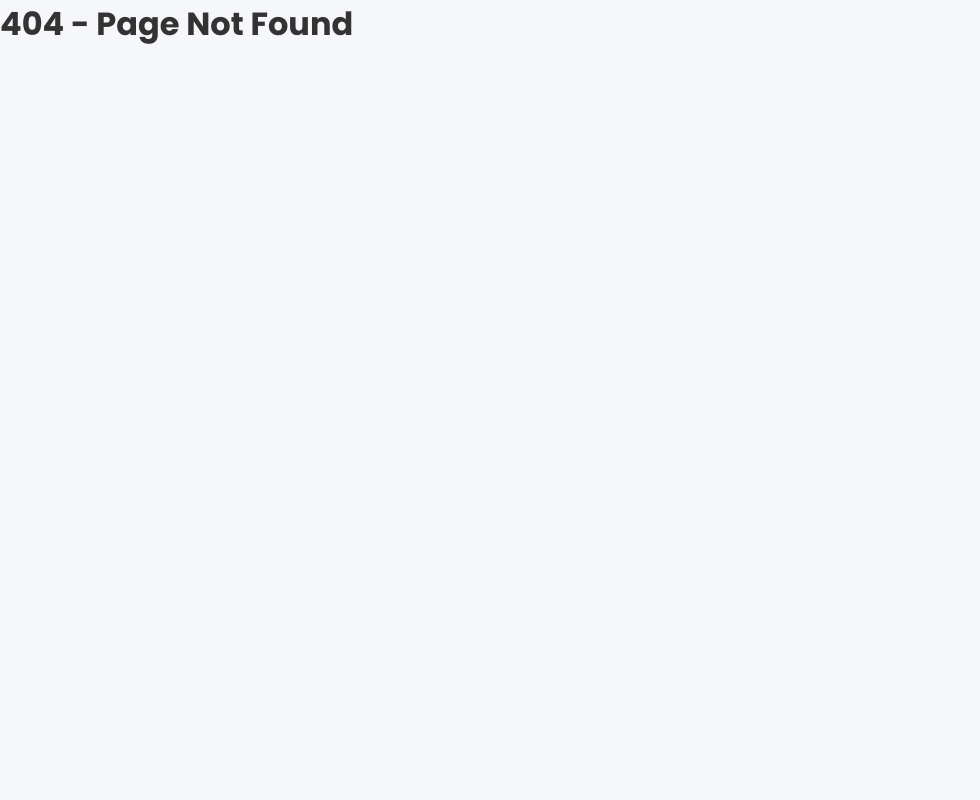
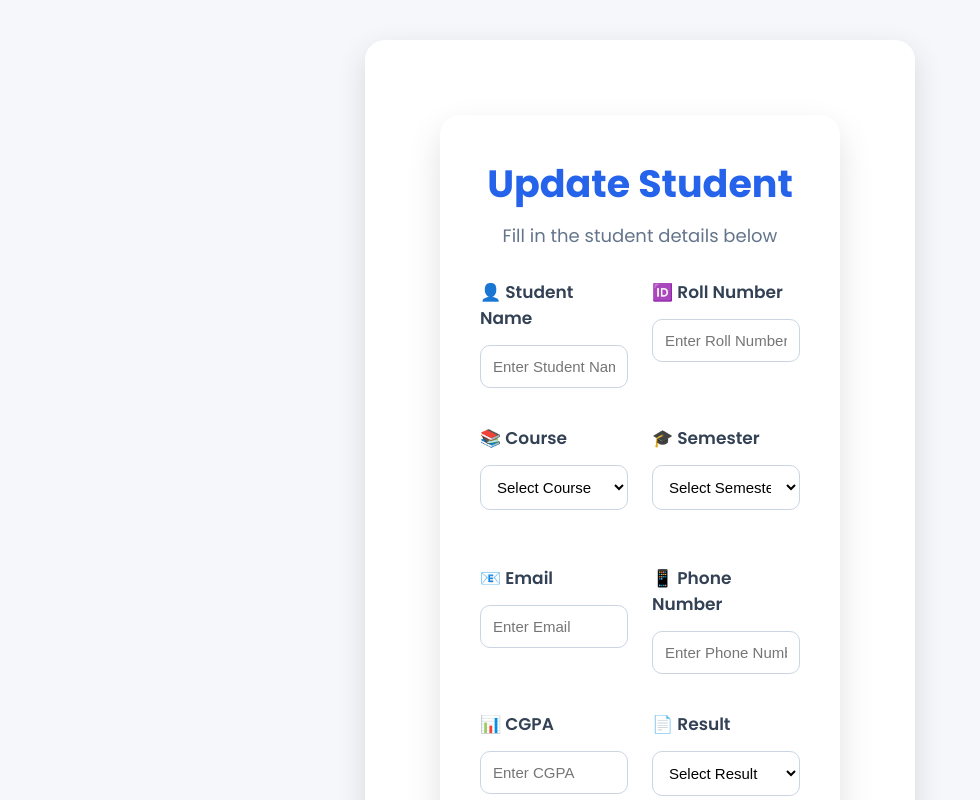
Before and after one commit to Vrinda096/student-management-system, a React (Vite) app in the folder frontend/: page /edit-student/1 in a window 1280 px wide. Before the commit this address had no page. Shown: the top 800 px of the page, without its empty margins (0-980 px from the left). Built offline with nearby package versions, Linux system fonts and the light colour scheme; no server answers; sample sign-in values are in the browser's storage.

Commit message:
eidt page issue

```diff
--- a/frontend/src/App.jsx
+++ b/frontend/src/App.jsx
@@ -68,15 +68,22 @@ function App() {
                 }
             />
 
-            <Route
+            /* <Route
                 path="/edit/:id"
                 element={
                     <AdminRoute>
                         <EditStudent />
                     </AdminRoute>
                 }
-            />
-
+            /> */
+<Route
+    path="/edit-student/:id"
+    element={
+        <AdminRoute>
+            <EditStudent />
+        </AdminRoute>
+    }
+/>
 
             {/* ================= STUDENT ROUTES ================= */}
 
```
